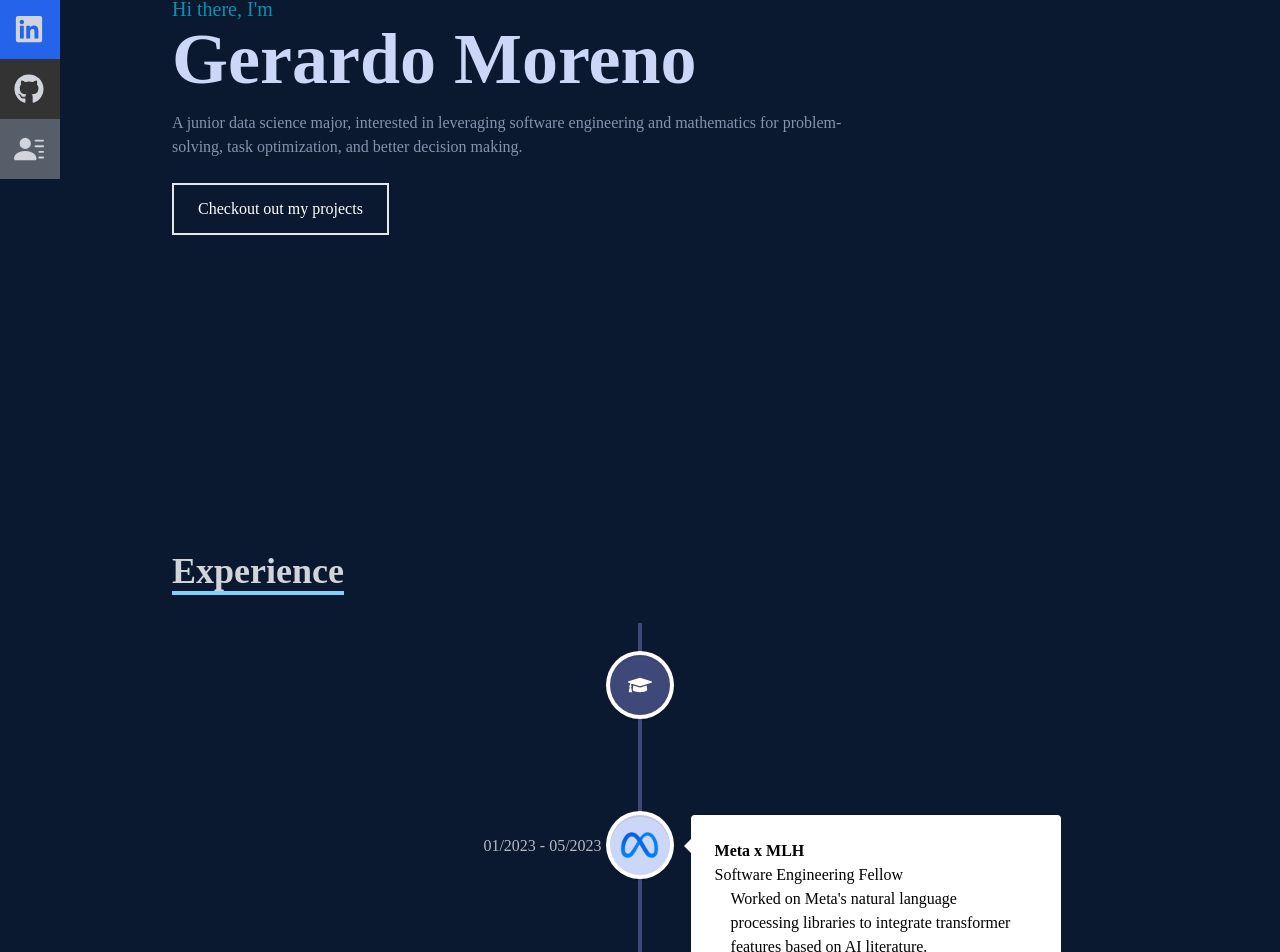
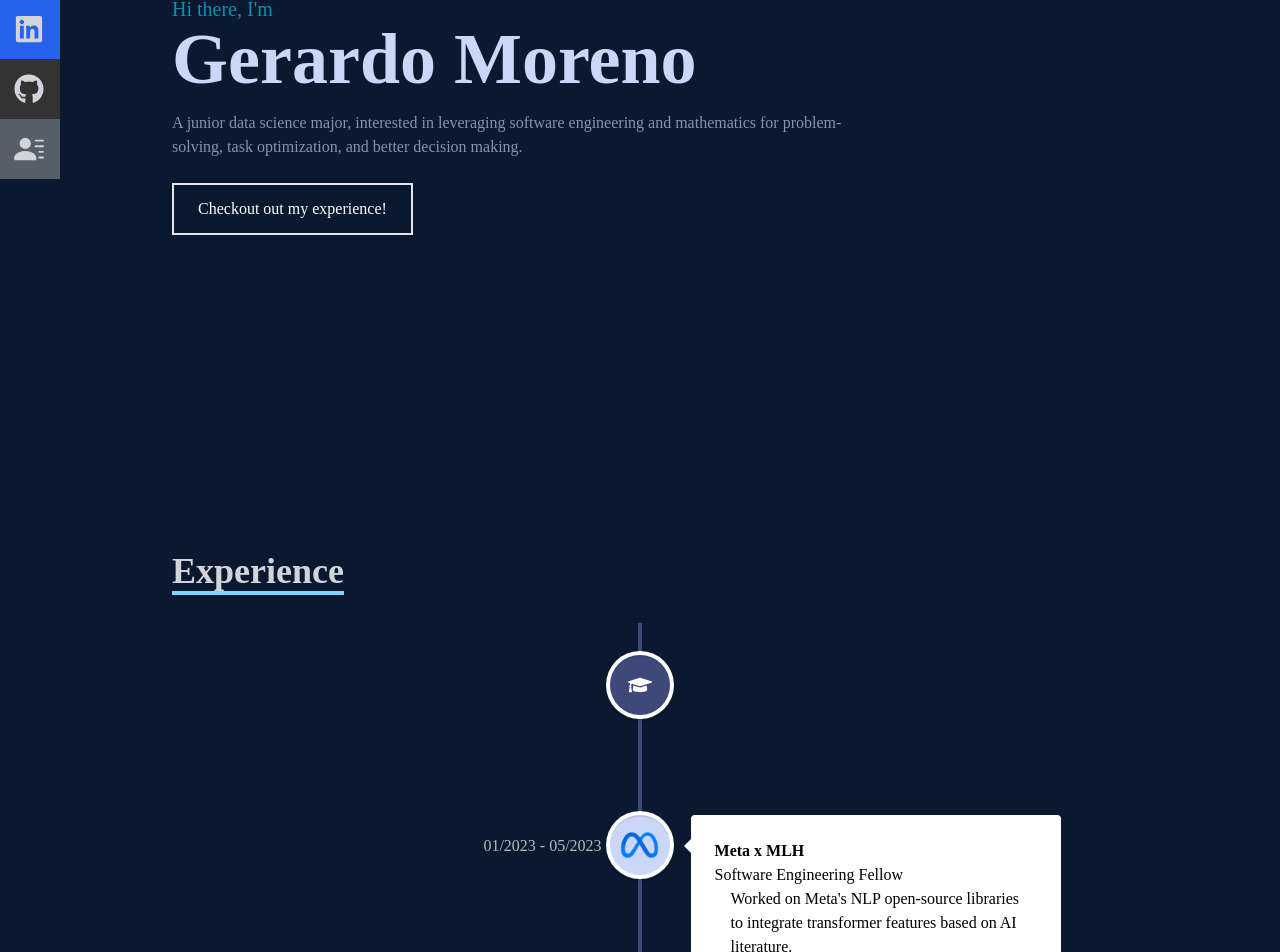
Before and after one commit to gziz/portfolio, a React (Create React App) app: page / in a window 1280 px wide. Shown: the part 281-1233 px from the top of the page. Built offline with nearby package versions, Linux system fonts and the light colour scheme.

Commit message:
Modify experience text

```diff
--- a/src/components/Experience.jsx
+++ b/src/components/Experience.jsx
@@ -46,7 +46,7 @@ function Experience() {
                             Software Engineering Fellow
                         </h4>
                         <ul>
-                            <li>Worked on Meta's natural language processing libraries to integrate transformer features based on AI literature.</li>
+                            <li>Worked on Meta's NLP open-source libraries to integrate transformer features based on AI literature.</li>
                         </ul>
                 </VerticalTimelineElement>
                 <VerticalTimelineElement
@@ -61,7 +61,7 @@ function Experience() {
                             Software Engineering Intern
                         </h4>
                         <ul>
-                            <li>Working on Oracle Cloud Infra (Machine Learning and Analytics Application)</li>
+                            <li>Working on Oracle Cloud Infra (ML and Analytics Application).</li>
                         </ul>
                 </VerticalTimelineElement>
 
--- a/src/components/Home.jsx
+++ b/src/components/Home.jsx
@@ -19,8 +19,8 @@ const Home = () => {
 
         <div>
             <button className='text-white group border-2 px-6 py-3 my-2 flex items-center hover:bg-cyan-600 hover:border-cyan-600'>
-              <Link className='flex' to='projects' smooth={true} duration={500}>
-                Checkout out my projects
+              <Link className='flex' to='experience' smooth={true} duration={500}>
+                Checkout out my experience!
               </Link>
             </button>
         </div>
```
